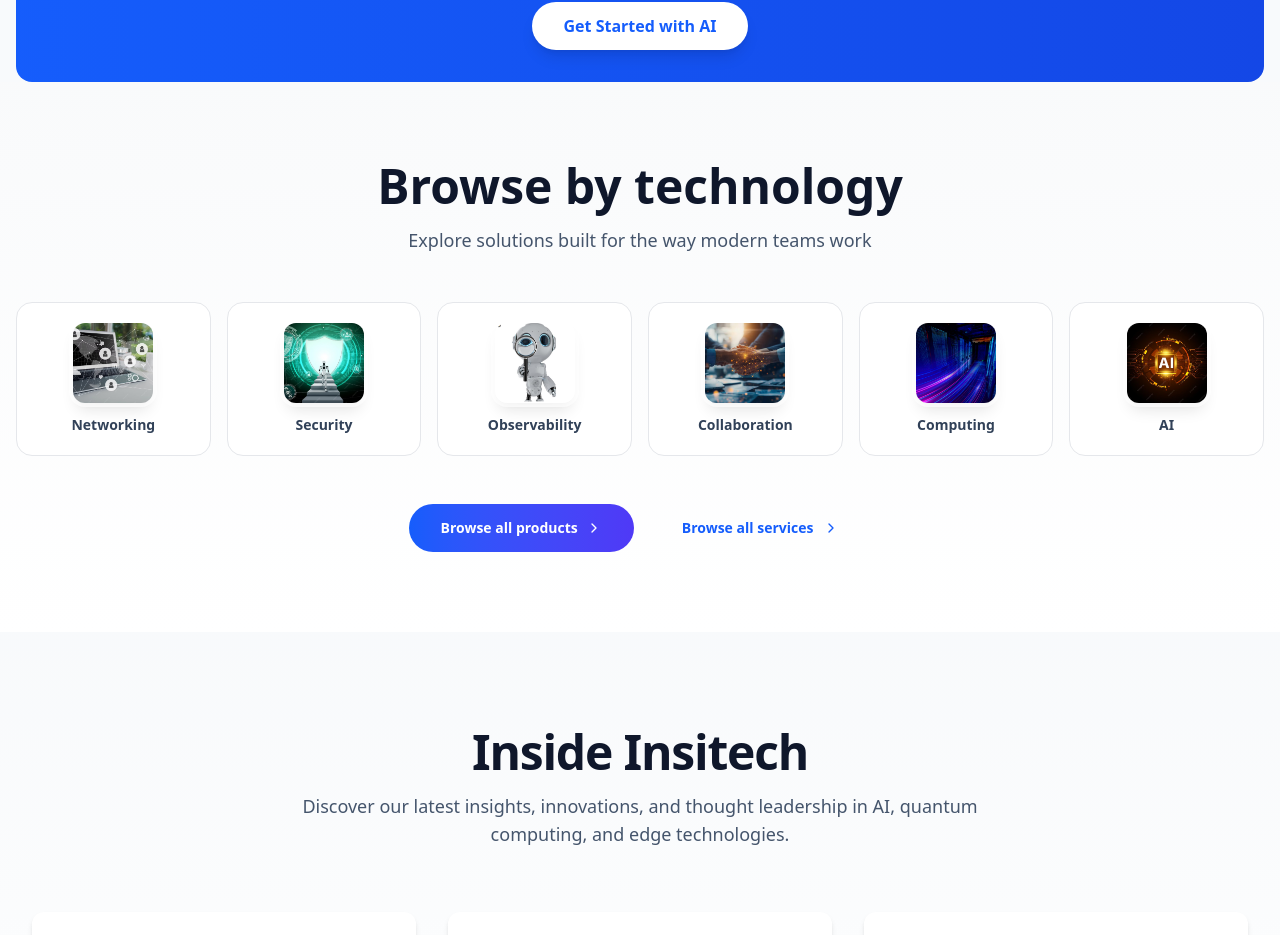
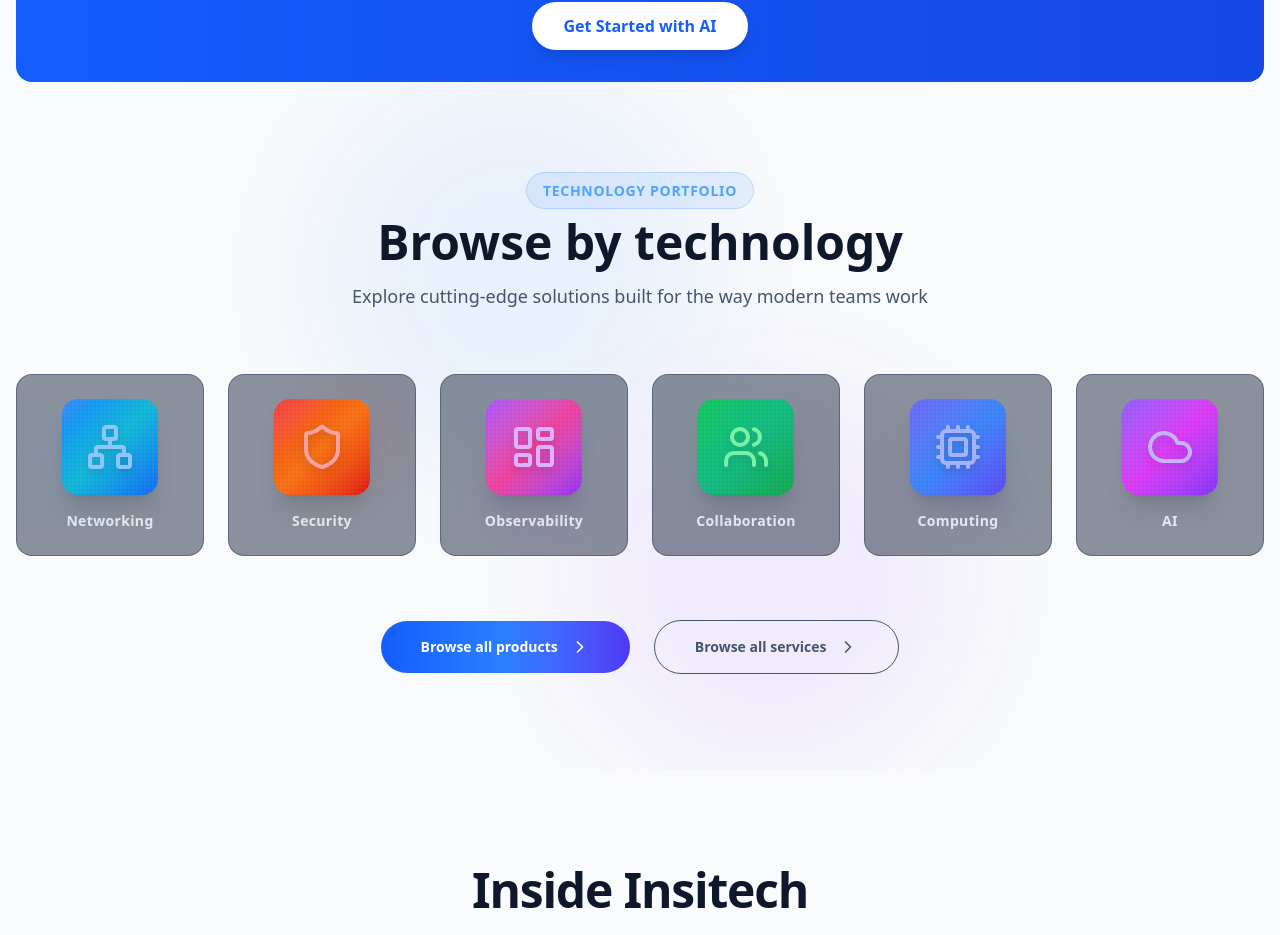
Before and after one commit to HasanHafizurRahman/insitech, a React (Vite) app: page / in a window 1280 px wide. Shown: the part 2895-3830 px from the top of the page. Built offline with nearby package versions, Linux system fonts and the light colour scheme.

Commit message:
browse by technology design modified

```diff
--- a/src/pages/Home.jsx
+++ b/src/pages/Home.jsx
@@ -291,80 +291,160 @@
                 </div>
             </section>
 
-            {/* Browse by Technology - PREMIUM 2025 Compact Edition */}
-            <section className="py-20 bg-linear-to-b from-gray-50 to-white">
-                <div className="max-w-7xl mx-auto px-4">
+            {/* Browse by Technology - Enhanced Premium Edition */}
+            <section className="py-24 relative bg-slate-50 overflow-hidden">
+                {/* Animated Background Elements */}
+                <div className="absolute inset-0 overflow-hidden">
+                    <div className="absolute top-0 left-1/4 w-96 h-96 bg-blue-500/10 rounded-full blur-3xl animate-pulse"></div>
+                    <div className="absolute bottom-0 right-1/4 w-96 h-96 bg-purple-500/10 rounded-full blur-3xl animate-pulse" style={{ animationDelay: '1s' }}></div>
+                </div>
+
+                <div className="max-w-7xl mx-auto px-4 relative z-10">
                     {/* Header */}
-                    <div className="text-center mb-12">
-                        <h2 className="text-3xl sm:text-4xl lg:text-5xl font-extrabold text-slate-900">
+                    <div className="text-center mb-16">
+                        <div className="inline-block mb-4">
+                            <span className="text-sm font-semibold text-blue-400 uppercase tracking-wider bg-blue-500/10 px-4 py-2 rounded-full border border-blue-500/20">
+                                Technology Portfolio
+                            </span>
+                        </div>
+                        <h2 className="text-3xl sm:text-4xl lg:text-5xl font-extrabold text-slate-900 mb-4">
                             Browse by technology
                         </h2>
                         <p className="mt-4 text-lg text-slate-600 max-w-2xl mx-auto">
-                            Explore solutions built for the way modern teams work
+                            Explore cutting-edge solutions built for the way modern teams work
                         </p>
                     </div>
 
-                    {/* Compact Cards Grid */}
-                    <div className="grid grid-cols-2 sm:grid-cols-3 lg:grid-cols-6 gap-4 mx-auto">
+                    {/* Premium Cards Grid */}
+                    <div className="grid grid-cols-2 sm:grid-cols-3 lg:grid-cols-6 gap-6">
                         {[
-                            { label: "Networking", img: networking },
-                            { label: "Security", img: security2 },
-                            { label: "Observability", img: observation },
-                            { label: "Collaboration", img: collaboration },
-                            { label: "Computing", img: computing },
-                            { label: "AI", img: AGI },
+                            {
+                                label: "Networking",
+                                icon: Network,
+                                gradient: "from-blue-500 via-cyan-500 to-blue-600",
+                                bgPattern: "radial-gradient(circle at 30% 50%, rgba(59, 130, 246, 0.3) 0%, transparent 50%)",
+                                iconColor: "text-blue-300"
+                            },
+                            {
+                                label: "Security",
+                                icon: Shield,
+                                gradient: "from-red-500 via-orange-500 to-red-600",
+                                bgPattern: "radial-gradient(circle at 70% 30%, rgba(239, 68, 68, 0.3) 0%, transparent 50%)",
+                                iconColor: "text-red-300"
+                            },
+                            {
+                                label: "Observability",
+                                icon: LayoutDashboard,
+                                gradient: "from-purple-500 via-pink-500 to-purple-600",
+                                bgPattern: "radial-gradient(circle at 50% 70%, rgba(168, 85, 247, 0.3) 0%, transparent 50%)",
+                                iconColor: "text-purple-300"
+                            },
+                            {
+                                label: "Collaboration",
+                                icon: Users,
+                                gradient: "from-green-500 via-emerald-500 to-green-600",
+                                bgPattern: "radial-gradient(circle at 40% 40%, rgba(34, 197, 94, 0.3) 0%, transparent 50%)",
+                                iconColor: "text-green-300"
+                            },
+                            {
+                                label: "Computing",
+                                icon: Cpu,
+                                gradient: "from-indigo-500 via-blue-500 to-indigo-600",
+                                bgPattern: "radial-gradient(circle at 60% 60%, rgba(99, 102, 241, 0.3) 0%, transparent 50%)",
+                                iconColor: "text-indigo-300"
+                            },
+                            {
+                                label: "AI",
+                                icon: Cloud,
+                                gradient: "from-violet-500 via-fuchsia-500 to-violet-600",
+                                bgPattern: "radial-gradient(circle at 50% 50%, rgba(139, 92, 246, 0.3) 0%, transparent 50%)",
+                                iconColor: "text-violet-300"
+                            },
                         ].map((item, idx) => (
                             <a
                                 key={idx}
                                 href="#"
-                                className="group relative flex flex-col items-center justify-center gap-3 p-5 bg-white rounded-2xl border border-gray-200
-                     hover:border-blue-500 hover:shadow-xl transition-all duration-300 overflow-hidden"
+                                className="group relative flex flex-col items-center justify-center gap-4 p-6 bg-slate-800/50 rounded-2xl border border-slate-700/50
+                                backdrop-blur-sm hover:bg-slate-800/80 hover:border-slate-600 hover:shadow-2xl transition-all duration-500 overflow-hidden"
                             >
-                                {/* Gradient overlay */}
-                                <div className="absolute inset-0 bg-linear-to-br from-blue-50/70 via-transparent to-purple-50/30
-                          opacity-0 group-hover:opacity-100 transition-opacity duration-300" />
+                                {/* Animated gradient background */}
+                                <div
+                                    className={`absolute inset-0 bg-linear-to-br ${item.gradient} opacity-0 group-hover:opacity-20 transition-opacity duration-500`}
+                                ></div>
 
-                                {/* Image */}
-                                <div className="relative z-10 w-20 h-20 rounded-xl overflow-hidden shadow-lg ring-4 ring-white/70
-                          group-hover:scale-105 group-hover:ring-blue-200 transition-all duration-300">
-                                    <img
-                                        src={item.img}
-                                        alt={item.label}
-                                        className="w-full h-full object-cover"
-                                    />
+                                {/* Pattern overlay */}
+                                <div
+                                    className="absolute inset-0 opacity-30 group-hover:opacity-50 transition-opacity duration-500"
+                                    style={{ backgroundImage: item.bgPattern }}
+                                ></div>
+
+                                {/* Glowing orb effect */}
+                                <div className={`absolute inset-0 bg-linear-to-br ${item.gradient} opacity-0 group-hover:opacity-10 blur-2xl transition-opacity duration-700`}></div>
+
+                                {/* Icon container with generated background */}
+                                <div className="relative z-10 w-24 h-24 rounded-2xl overflow-hidden shadow-xl
+                                    group-hover:scale-110 group-hover:rotate-3 transition-all duration-500">
+                                    {/* Gradient background */}
+                                    <div className={`absolute inset-0 bg-linear-to-br ${item.gradient} opacity-90`}></div>
+
+                                    {/* Mesh pattern overlay */}
+                                    <div className="absolute inset-0" style={{
+                                        backgroundImage: 'repeating-linear-gradient(0deg, transparent, transparent 2px, rgba(255,255,255,0.03) 2px, rgba(255,255,255,0.03) 4px), repeating-linear-gradient(90deg, transparent, transparent 2px, rgba(255,255,255,0.03) 2px, rgba(255,255,255,0.03) 4px)'
+                                    }}></div>
+
+                                    {/* Icon */}
+                                    <div className="absolute inset-0 flex items-center justify-center">
+                                        <item.icon className={`w-12 h-12 ${item.iconColor} drop-shadow-lg group-hover:scale-110 transition-transform duration-500`} />
+                                    </div>
+
+                                    {/* Shine effect */}
+                                    <div className="absolute inset-0 bg-linear-to-tr from-transparent via-white/20 to-transparent
+                                        translate-x-[-100%] group-hover:translate-x-[100%] transition-transform duration-1000"></div>
                                 </div>
 
                                 {/* Label */}
-                                <span className="relative z-10 text-sm font-semibold text-slate-700 group-hover:text-blue-600
-                           transition-colors duration-300 whitespace-nowrap">
+                                <span className="relative z-10 text-sm font-bold text-slate-200 group-hover:text-white
+                                    transition-colors duration-300 whitespace-nowrap tracking-wide">
                                     {item.label}
                                 </span>
 
-                                {/* Tiny bottom glow */}
-                                <div className="absolute bottom-0 left-1/2 -translate-x-1/2 w-0 h-0.5 bg-linear-to-r from-blue-500 to-indigo-600
-                          group-hover:w-12 transition-all duration-400 rounded-full" />
+                                {/* Bottom accent line */}
+                                <div className={`absolute bottom-0 left-0 right-0 h-1 bg-linear-to-r ${item.gradient}
+                                    transform scale-x-0 group-hover:scale-x-100 transition-transform duration-500`}></div>
+
+                                {/* Corner highlights */}
+                                <div className="absolute top-0 right-0 w-16 h-16 bg-linear-to-br from-white/5 to-transparent
+                                    opacity-0 group-hover:opacity-100 transition-opacity duration-500 rounded-bl-full"></div>
+                                <div className="absolute bottom-0 left-0 w-16 h-16 bg-linear-to-tr from-white/5 to-transparent
+                                    opacity-0 group-hover:opacity-100 transition-opacity duration-500 rounded-tr-full"></div>
                             </a>
                         ))}
                     </div>
 
-                    {/* CTA */}
-                    <div className="flex flex-col sm:flex-row justify-center items-center gap-4 mt-12">
+                    {/* Enhanced CTA Section */}
+                    <div className="flex flex-col sm:flex-row justify-center items-center gap-6 mt-16">
                         <Link
                             to="/products"
-                            className="px-8 py-3.5 bg-linear-to-r from-blue-600 to-indigo-600 text-white font-bold rounded-full
-                   hover:shadow-2xl hover:scale-105 transition-all duration-300 flex items-center gap-2 text-sm"
+                            className="group px-10 py-4 bg-linear-to-r from-blue-600 via-blue-500 to-indigo-600 text-white font-bold rounded-full
+                                hover:shadow-2xl hover:shadow-blue-500/50 hover:scale-105 transition-all duration-300
+                                flex items-center gap-3 text-sm relative overflow-hidden"
                         >
-                            Browse all products
-                            <ChevronRight className="w-4 h-4" />
+                            <span className="relative z-10">Browse all products</span>
+                            <ChevronRight className="w-5 h-5 relative z-10 group-hover:translate-x-1 transition-transform" />
+
+                            {/* Animated shine effect */}
+                            <div className="absolute inset-0 bg-linear-to-r from-transparent via-white/20 to-transparent
+                                translate-x-[-100%] group-hover:translate-x-[100%] transition-transform duration-700"></div>
                         </Link>
 
                         <Link
                             to="/services"
-                            className="px-8 py-3.5 text-blue-600 font-bold flex items-center gap-2.5 hover:gap-4
-                   transition-all duration-300 text-sm"
+                            className="group px-10 py-4 text-slate-600 font-bold flex items-center gap-3
+                                hover:gap-4 transition-all duration-300 text-sm border border-slate-600 rounded-full
+                                hover:border-blue-400 hover:bg-slate-800/50 backdrop-blur-sm"
                         >
                             Browse all services
-                            <ChevronRight className="w-4 h-4" />
+                            <ChevronRight className="w-5 h-5 group-hover:translate-x-1 transition-transform" />
                         </Link>
                     </div>
                 </div>
```
